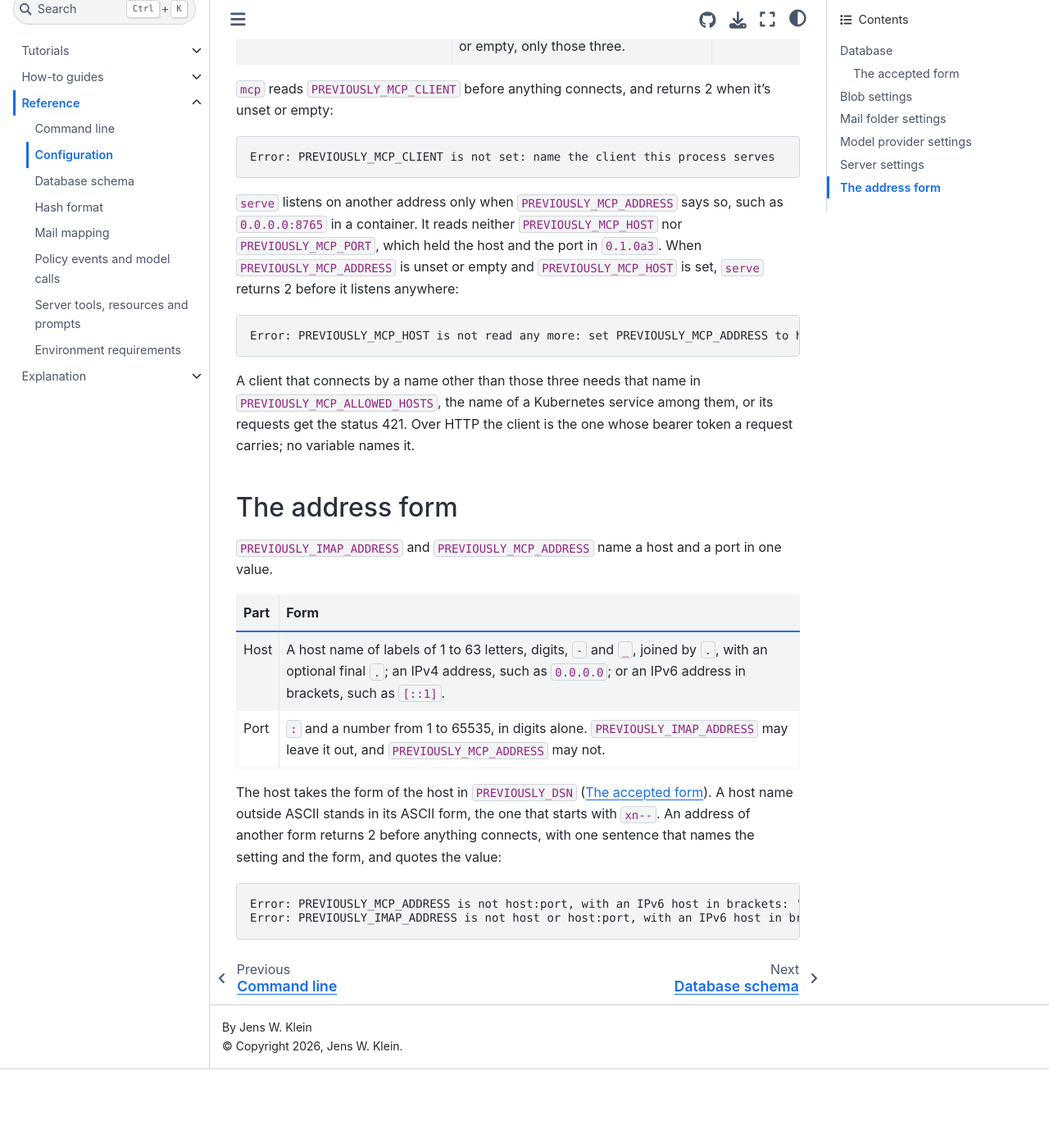
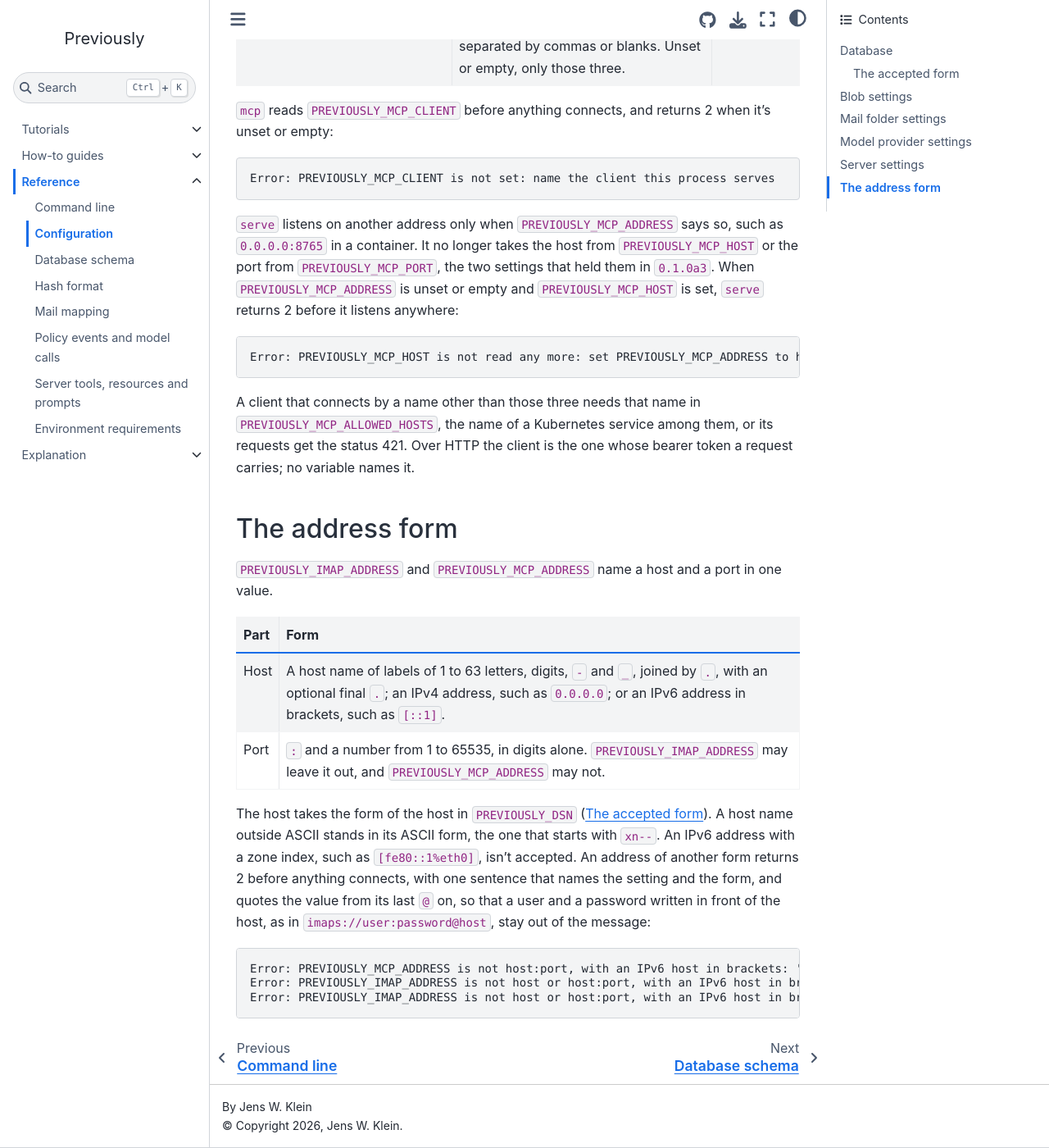
Before and after one commit to jensens/previously, a Sphinx documentation site: the page built from docs/reference/configuration.md, in a window 1280 px wide and 1400 px high, scrolled down 8892 px. Shown: the whole window at 82% size. Built offline with Sphinx 7.4.7 and the Sphinx Book theme 1.1.4, drawn with Linux system fonts in a browser that asks for light colours; pages that are not in the unit, such as notebooks, are missing from menus; before the commit the page ends 10196 px from its top, so only the background shows below that; some of the changed text lies outside the part shown.

Commit message:
Review fixes: no password in a refused address, bracketed IPv6, narrower claims
- parse_address quotes a malformed value from its last @ on, so that
  imaps://user:password@host prints no password; the docstring no
  longer claims the value holds no secret.
- The IMAP connector names an IPv6 server as [::1]:993.
- The settings test also holds the names against Docker's legacy link
  forms X_NAME and X_ENV_*; configuration.md and the settings handoff
  claim it for every PREVIOUSLY_ name the source spells out, and name
  the blind spot of a name built at run time.
- environment.md and trust-boundaries.md agree that DNS is allowed.
- configuration.md: the old host settings are "no longer taken", and a
  zone index is not accepted.
- The map: access in kup6s now includes the port-forward; the page
  limit stays unmeasured, since the run reported nothing on it.

Assisted-By: Claude Opus 5.5 <noreply@anthropic.com>

````diff
--- a/docs/reference/configuration.md
+++ b/docs/reference/configuration.md
@@ -8,7 +8,7 @@ Every command reads `PREVIOUSLY_DSN`; the seven `PREVIOUSLY_BLOB_*` variables ar
 No setting has a name that Kubernetes gives a variable of a Service.
 For every Service in a namespace, Kubernetes sets variables such as `X_SERVICE_HOST`, `X_PORT` and `X_PORT_8765_TCP` in every pod of that namespace, with `X` the name of the Service upper-cased and `-` written as `_`; a Service named `previously-mcp` sets `PREVIOUSLY_MCP_PORT`.
 A host and its port therefore stand in one setting that ends in `_ADDRESS`, in {ref}`the address form <address-form>`.
-`tests/test_settings.py` holds every name the source reads against the names Kubernetes sets.
+`tests/test_settings.py` holds every `PREVIOUSLY_` name the source spells out against the names that Kubernetes and the legacy links of Docker set; a name put together while the program runs would escape it, and no setting is read that way.
 
 ## Database
 
@@ -131,7 +131,7 @@ For a folder inside another, the name holds the names of the folders above it, e
 The server names its delimiter in its answer to the `LIST` command, and a mail client shows only the last part of the name.
 `ingest imap` writes the name in the modified UTF-7 of RFC 3501 itself, so the setting holds it as it reads, umlauts included, and never as `Kunde M&APw-ller`.
 
-`ingest imap` reads neither `PREVIOUSLY_IMAP_HOST` nor `PREVIOUSLY_IMAP_PORT`, which held the host and the port up to `0.1.0a3`.
+`ingest imap` no longer takes the host from `PREVIOUSLY_IMAP_HOST` or the port from `PREVIOUSLY_IMAP_PORT`, the two settings that held them up to `0.1.0a3`.
 When `PREVIOUSLY_IMAP_ADDRESS` is unset or empty and `PREVIOUSLY_IMAP_HOST` is set, it returns 2 with a sentence that names the new setting:
 
 ```text
@@ -198,7 +198,7 @@ Error: PREVIOUSLY_MCP_CLIENT is not set: name the client this process serves
 ```
 
 `serve` listens on another address only when `PREVIOUSLY_MCP_ADDRESS` says so, such as `0.0.0.0:8765` in a container.
-It reads neither `PREVIOUSLY_MCP_HOST` nor `PREVIOUSLY_MCP_PORT`, which held the host and the port in `0.1.0a3`.
+It no longer takes the host from `PREVIOUSLY_MCP_HOST` or the port from `PREVIOUSLY_MCP_PORT`, the two settings that held them in `0.1.0a3`.
 When `PREVIOUSLY_MCP_ADDRESS` is unset or empty and `PREVIOUSLY_MCP_HOST` is set, `serve` returns 2 before it listens anywhere:
 
 ```text
@@ -221,9 +221,11 @@ Over HTTP the client is the one whose bearer token a request carries; no variabl
 
 The host takes the form of the host in `PREVIOUSLY_DSN` ({ref}`dsn-form`).
 A host name outside ASCII stands in its ASCII form, the one that starts with `xn--`.
-An address of another form returns 2 before anything connects, with one sentence that names the setting and the form, and quotes the value:
+An IPv6 address with a zone index, such as `[fe80::1%eth0]`, isn't accepted.
+An address of another form returns 2 before anything connects, with one sentence that names the setting and the form, and quotes the value from its last `@` on, so that a user and a password written in front of the host, as in `imaps://user:password@host`, stay out of the message:
 
 ```text
 Error: PREVIOUSLY_MCP_ADDRESS is not host:port, with an IPv6 host in brackets: 'tcp://10.43.0.5:8765'
 Error: PREVIOUSLY_IMAP_ADDRESS is not host or host:port, with an IPv6 host in brackets: '::1'
+Error: PREVIOUSLY_IMAP_ADDRESS is not host or host:port, with an IPv6 host in brackets: '…@mail.example.org'
 ```
````
Also changed, not shown: docs/explanation/trust-boundaries.md (+1 -1 lines), docs/reference/environment.md (+1 -1 lines), docs/superpowers/handoffs/2026-10-11-kup6s-settings.md (+3 -2 lines), docs/superpowers/landkarte.md (+4 -3 lines), 6 other files.
